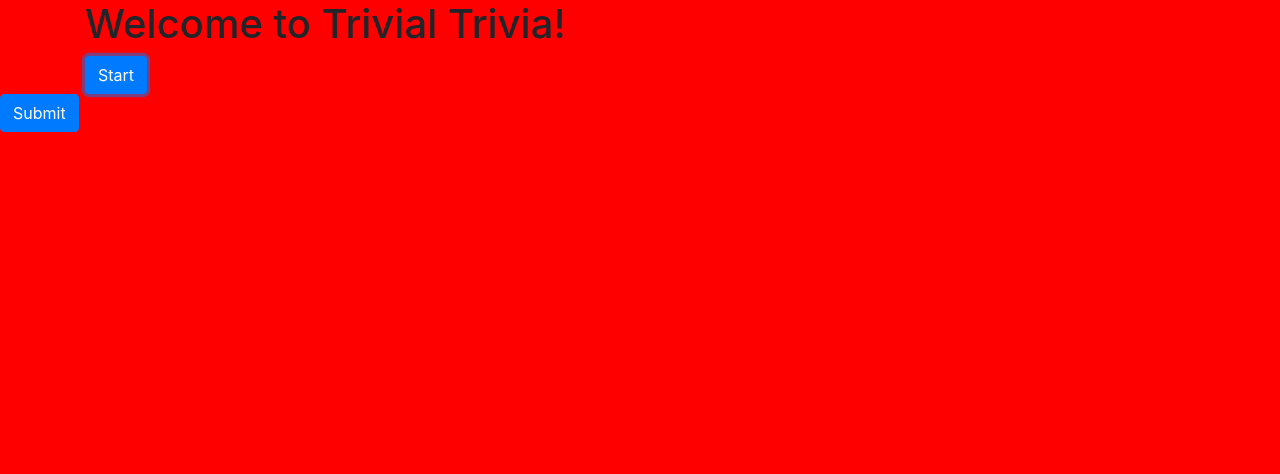
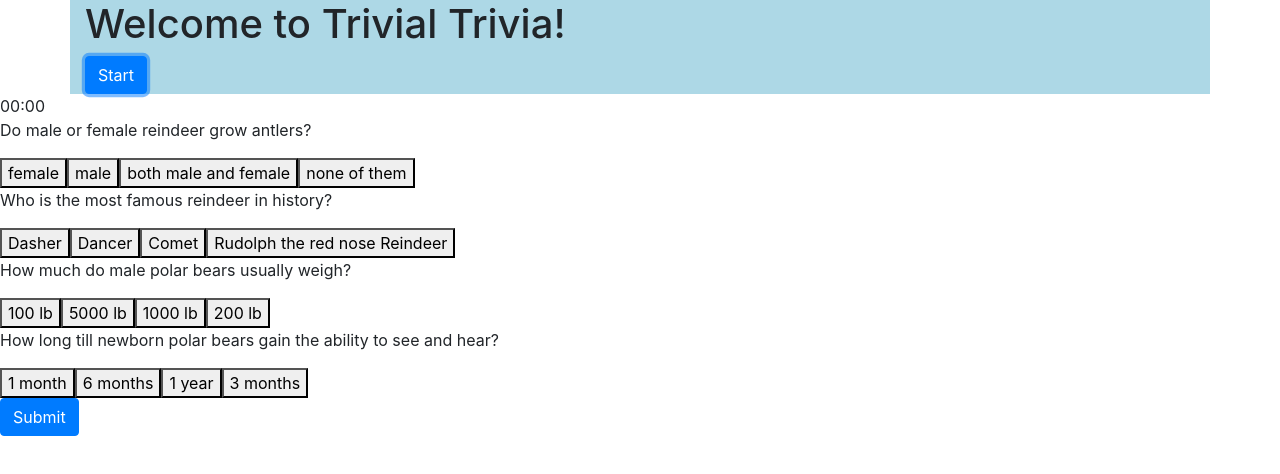
Before and after one commit to ekhan3119/TriviaGame, a plain HTML site: page index.html in a window 1280 px wide. Both pictures are taken after a click on the button "Start". Drawn offline with nearby package versions, Linux system fonts and the light colour scheme.

Commit message:
added html, js code

```diff
--- a/assets/css/style.css
+++ b/assets/css/style.css
@@ -1,3 +1,4 @@
-body{
-    background-color: red;
+
+.col{
+    background-color: lightblue;
 }
--- /dev/null
+++ b/assets/javascript/app2.js
@@ -0,0 +1,117 @@
+//initializa the .js document
+$(document).ready(function () {
+
+    //Create a variable to hold objects od all question, answers
+    var gameQuestions = [
+
+        {
+            question: "Do male or female reindeer grow antlers?",
+            numberId: 'qestion-1',
+            options: ["female", "male", "both male and female", "none of them"],
+            correctAnswer: "both male and female",
+        },
+        {
+            question: "Who is the most famous reindeer in history?",
+            numberId: 'qestion-2',
+            options: ["Dasher", "Dancer", "Comet", "Rudolph the red nose Reindeer"],
+            correctAnswer: "Rudolph the red nose Reindeer",
+        },
+        {
+            question: "How much do male polar bears usually weigh?",
+            numberId: 'qestion-3',
+            options: ["100 lb", "5000 lb", "1000 lb", "200 lb"],
+            correctAnswer: "1000 lb",
+        },
+        {
+            question: "How long till newborn polar bears gain the ability to see and hear?",
+            numberId: 'qestion-4',
+            options: ["1 month", "6 months", "1 year", "3 months"],
+            correctAnswer: "1 month",
+        }
+    ]
+
+    var questionCount = 0;
+
+
+    //set time counter number
+    var timeCounter = 10;
+    //Variable that hold the setInterval that will start the game
+    var intervalId;
+
+    //create var to hold
+    //Click start button to start the game
+    //timer countdown starts
+    //questions will show
+
+    $("#startBtn").on('click', function () {
+        event.preventDefault();
+        console.log('start button is working');
+        startGame();
+        showQuestion();
+
+
+
+        //renderButtons();
+    });
+
+
+    //write function to start the time count down
+    function startGame() {
+        clearInterval(intervalId);
+
+        intervalId = setInterval(decrement, 1000);
+    }
+    //function that will decrement seconds from time given
+    function decrement() {
+        timeCounter--;
+
+        //Jquery to display timer on the page
+        $('#display').text("00:0" + timeCounter);
+
+        //set the condition to for time up
+        if (timeCounter === 0) {
+
+            //  ...run the stop function
+            stop();
+
+            //  Alert the user that time is up .
+            alert("Time Up!");
+        }
+    }
+    //function to stop the timer
+    function stop() {
+        clearInterval(intervalId);
+
+    }
+    //showQuestion function will show the question dynamically on the page
+    //create question variable and answer variable that is held in gameQuestion object
+    function showQuestion() {
+        for (var g = 0; g <gameQuestions.length; g++){
+
+        //console.log(gameQuestions[0]);
+        var newGameQuestion = $("<p>");
+        newGameQuestion.append(gameQuestions[questionCount].question);
+        $("#question").append(newGameQuestion);
+
+        for (var i = 0; i < gameQuestions.length; i++) {
+            var buttons = $('<button>').addClass('index');
+            buttons.append(gameQuestions[questionCount].options[i]);
+            $("#question").append(buttons);
+        }
+
+        questionCount++;
+    }
+   $('.index').on('click',function(){
+
+        if ($(this).text() === gameQuestions[0].correctAnswer || $(this).text() === gameQuestions[1].correctAnswer || $(this).text() === gameQuestions[2].correctAnswer || $(this).text() === gameQuestions[3].correctAnswer){
+            console.log('correect');
+        }
+        else {
+            console.log("incorrect");
+        }
+        //console.log($(this));
+
+    })
+    stop();
+}
+});
--- a/index.html
+++ b/index.html
@@ -8,41 +8,45 @@
     <title>Trivia</title>
     <link rel="stylesheet" href="https://maxcdn.bootstrapcdn.com/bootstrap/4.0.0/css/bootstrap.min.css" integrity="sha384-Gn5384xqQ1aoWXA+058RXPxPg6fy4IWvTNh0E263XmFcJlSAwiGgFAW/dAiS6JXm"
         crossorigin="anonymous">
-    <link rel="stylesheet" type="text/css" href="/assets/css/style.css">
-    <script src="assets/javascript/app.js"></script>
+    <link rel="stylesheet" type="text/css" href="assets/css/style.css">
 
 
 </head>
 
 <body>
+    <div class="wrapper">
         <div class="container">
             <div class="row">
-            <div class="col 9 col-center">
+                <div class="col">
                     <h1 class="header">Welcome to Trivial Trivia!</h1>
                     <!--click button to start game-->
-                <button type="button" class="btn btn-primary" id="start">Start</button>
+                    <button type="button" class="btn btn-primary" id="startBtn">Start</button>
                 </div>
             </div>
         </div>
         <div class="main">
             <!--start timer-->
+            <div id="display">00:00</div>
             <div class="timer" id="timeLeft"></div>
             <!--question and answer goes here-->
-        <div class="form" id="q&a"></div>
+            <div class="question-contaner" id="question"></div>
+            <div class="answer" id="anslist"></div>
+            <!--message correct or incorrect answer-->
+            <div class="message"></div>
             <!--Submit-->
             <input class="btn btn-primary" type="submit" value="Submit">
             <!--results-->
             <div class="results"></div>
         </div>
+    </div>
 
 
     <!--javascript, jquery links -->
-    <script src="https://code.jquery.com/jquery-3.2.1.slim.min.js" integrity="sha384-KJ3o2DKtIkvYIK3UENzmM7KCkRr/rE9/Qpg6aAZGJwFDMVNA/GpGFF93hXpG5KkN"
-        crossorigin="anonymous"></script>
-    <script src="https://cdnjs.cloudflare.com/ajax/libs/popper.js/1.12.9/umd/popper.min.js" integrity="sha384-ApNbgh9B+Y1QKtv3Rn7W3mgPxhU9K/ScQsAP7hUibX39j7fakFPskvXusvfa0b4Q"
-        crossorigin="anonymous"></script>
-    <script src="https://maxcdn.bootstrapcdn.com/bootstrap/4.0.0/js/bootstrap.min.js" integrity="sha384-JZR6Spejh4U02d8jOt6vLEHfe/JQGiRRSQQxSfFWpi1MquVdAyjUar5+76PVCmYl"
-        crossorigin="anonymous"></script>
+    <script src="https://ajax.googleapis.com/ajax/libs/jquery/3.3.1/jquery.min.js"></script>
+    <!--     <script src="assets/javascript/app.js"></script>
+ -->
+    <script src="assets/javascript/app2.js"></script>
+
 </body>
 
 </html>
```
Also changed, not shown: 1 other file. Lines whose indentation alone changed are shown as unchanged.
